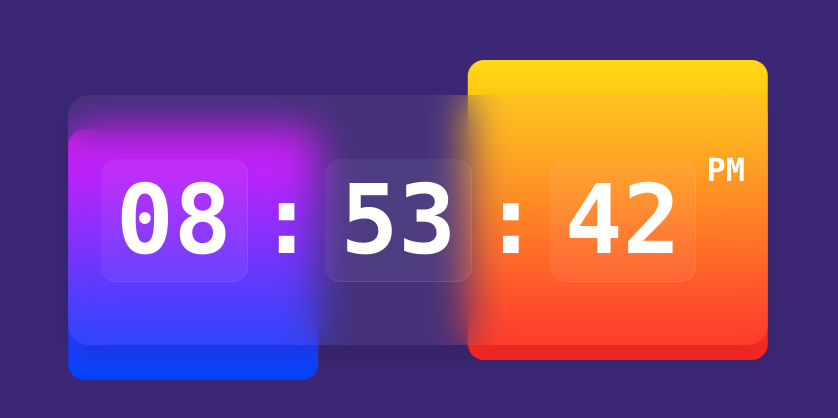
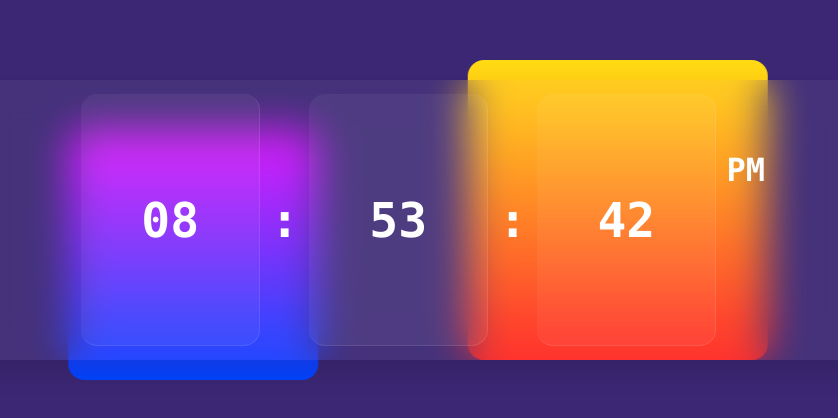
Before and after one commit to spandan455/Creative-Js-Clock, a plain HTML site: page index.html in a window 1280 px wide. Shown: the part 180-598 px from the top of the page, without its empty margins (222-1060 px from the left). Drawn offline with Linux system fonts and the light colour scheme.

Commit message:
responsive

```diff
--- a/index.css
+++ b/index.css
@@ -1,8 +1,50 @@
+@media  screen and (max-width:1116px) {
+
+
+       .extra::before{
+        background: linear-gradient(#ffdc13,#ff2424);
+       }
+       .extra::after{
+        background: linear-gradient(#de0ff9,#0145ff);
+       }
+       section::before{
+           display: none;
+       }
+       section::after{
+           display: none;
+       }
+}
+
+@media screen and (max-width:580px) {
+
+     .clock .container {
+        opacity: 0;
+    }
+    #hours{
+        opacity: 2;
+    }
+    .dot{
+        opacity: 1;
+    }
+    #minutes{
+        opacity: 1;
+    }
+    #seconds{
+        opacity: 1;
+    }
+
+}
+
 *{
     margin: 0;
     padding: 0;
     font-family: consolas;
     box-sizing: border-box;
+}
+
+body{
+    width: 100%;
+    height: 100%;
 }
 
 section{
@@ -13,6 +55,7 @@ section{
     justify-content: center;
     align-items: center;
     background: rgb(59, 39, 116);
+    z-index: 3;
 }
 section::before{
     content: '';
@@ -21,9 +64,11 @@ section::before{
     right: 10%;
     width: 300px;
     height: 300px;
+    z-index: 2;
     border-radius: 1rem;
     background: linear-gradient(#ffdc13,#ff2424);
     animation: animateBefore 3s ease-in-out infinite;
+    /* display: none; */
 }
 section::after{
     content: '';
@@ -32,9 +77,45 @@ section::after{
     left: 10%;
     width: 250px;
     height: 250px;
+    z-index: 2;
     border-radius: 1rem;
     background: linear-gradient(#de0ff9,#0145ff);
     animation: animateAfter 3s ease-in-out infinite;
+    /* display: none; */
+
+}
+.extra{
+    position: absolute;
+    width: 100%;
+    height: 100%;
+    display: flex;
+    justify-content: center;
+    align-items: center;
+    background: rgb(59, 39, 116);
+}
+.extra::before{
+    content: '';
+    position: absolute;
+    top: 5%;
+    right: 5%;
+    width: 200px;
+    height: 200px;
+    border-radius: 1rem;
+    /* background: linear-gradient(#ffdc13,#ff2424); */
+    animation: animateBefore2 3s ease-in-out infinite;
+
+}
+.extra::after{
+    content: '';
+    position: absolute;
+    top: 5%;
+    right: 5%;
+    width: 200px;
+    height: 200px;
+    border-radius: 1rem;
+    /* background: linear-gradient(#de0ff9,#0145ff); */
+    animation: animateAfter2 3s ease-in-out infinite;
+    animation-delay: 3.7s;
 }
 @keyframes animateBefore {
     0%,100%{
@@ -65,26 +146,65 @@ section::after{
     }
 }
 
+@keyframes animateBefore2 {
+    0%{
+        transform: translate(0px , 0px);
+    }
+    25%{
+        transform: translate(-200px,0px);
+    }
+    50%{
+        transform: translate(-200px ,130px);
+    }
+    75%{
+        transform: translate(0px , 130px);
+    }
+    100%{
+        transform: translate(0px ,0px);
+    }
+}
+@keyframes animateAfter2 {
+    0%{
+        transform: translate(-200px , 130px);
+    }
+    25%{
+        transform: translate(00px,130px);
+    }
+    50%{
+        transform: translate(0px ,0px);
+    }
+    75%{
+        transform: translate(-200px , 0px);
+    }
+    100%{
+        transform: translate(-200px ,130px);
+    }
+}
+
+
+
 .clock{
     position: relative;
-    width: 700px;
-    height: 250px;
+    width: 70%;
+    height: 35%;
     background: rgba(255, 255, 255, 0.05);
     box-shadow: 0 15px 25px rgba(0, 0, 0, 0.1);
     z-index: 1000;
     border-radius: 1.3rem;
     border: rgba(255, 255, 255, 0.1);
     backdrop-filter: blur(20px);
+
 }
 .clock .container{
     display: flex;
     justify-content: center;
     align-items: center;
     height: 100%;
+
 }
 .clock .container h2{
     color: #fff;
-    font-size: 6em;
+    font-size: 3em;
 }
 .clock .container h2:nth-child(odd){
     padding: 5px 15px;
@@ -94,10 +214,16 @@ section::after{
     margin: 0 10px;
     border-bottom: 1px solid rgba(255, 255, 255, 0.1);
     border-right: 1px solid rgba(255, 255, 255, 0.1);
+    width: 20%;
+    height: 90%;
+    display: flex;
+    justify-content: center;
+    align-items: center;
 }
 .clock .container h2#second{
     color: #f9d924;
 }
+
 #ampm{
     position: relative;
     top: -50px;
--- a/index.html
+++ b/index.html
@@ -8,6 +8,7 @@
 </head>
 <body>
     <section>
+        <div class="extra"></div>
         <div class="clock">
             <div class="container">
                 <h2 id="hours">00</h2>
@@ -17,6 +18,8 @@
                 <h2 id="seconds">00</h2>
                 <span id="ampm">AM</span>
             </div>
+
+
         </div>
     </section>
     <script src="index.js"></script>
```
